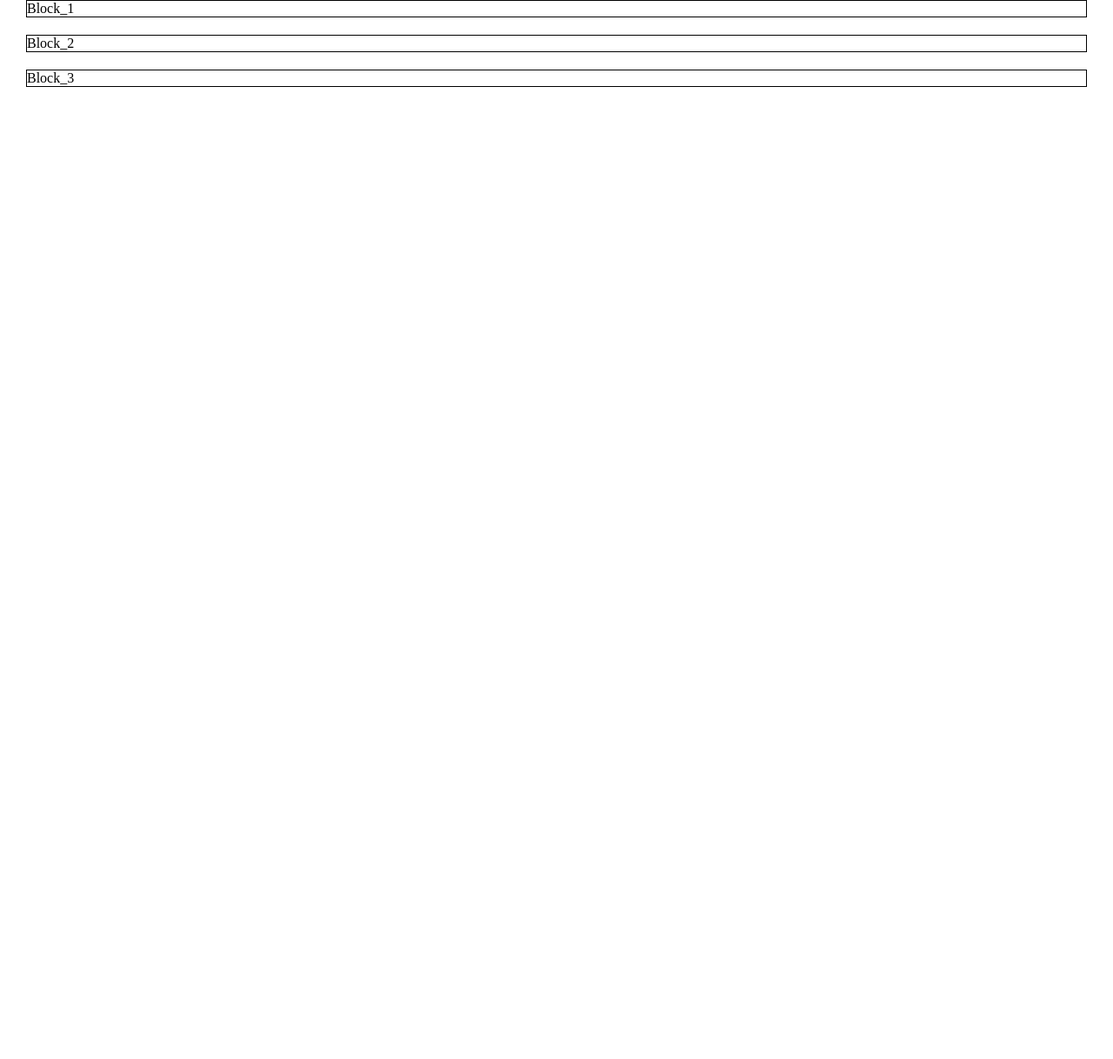
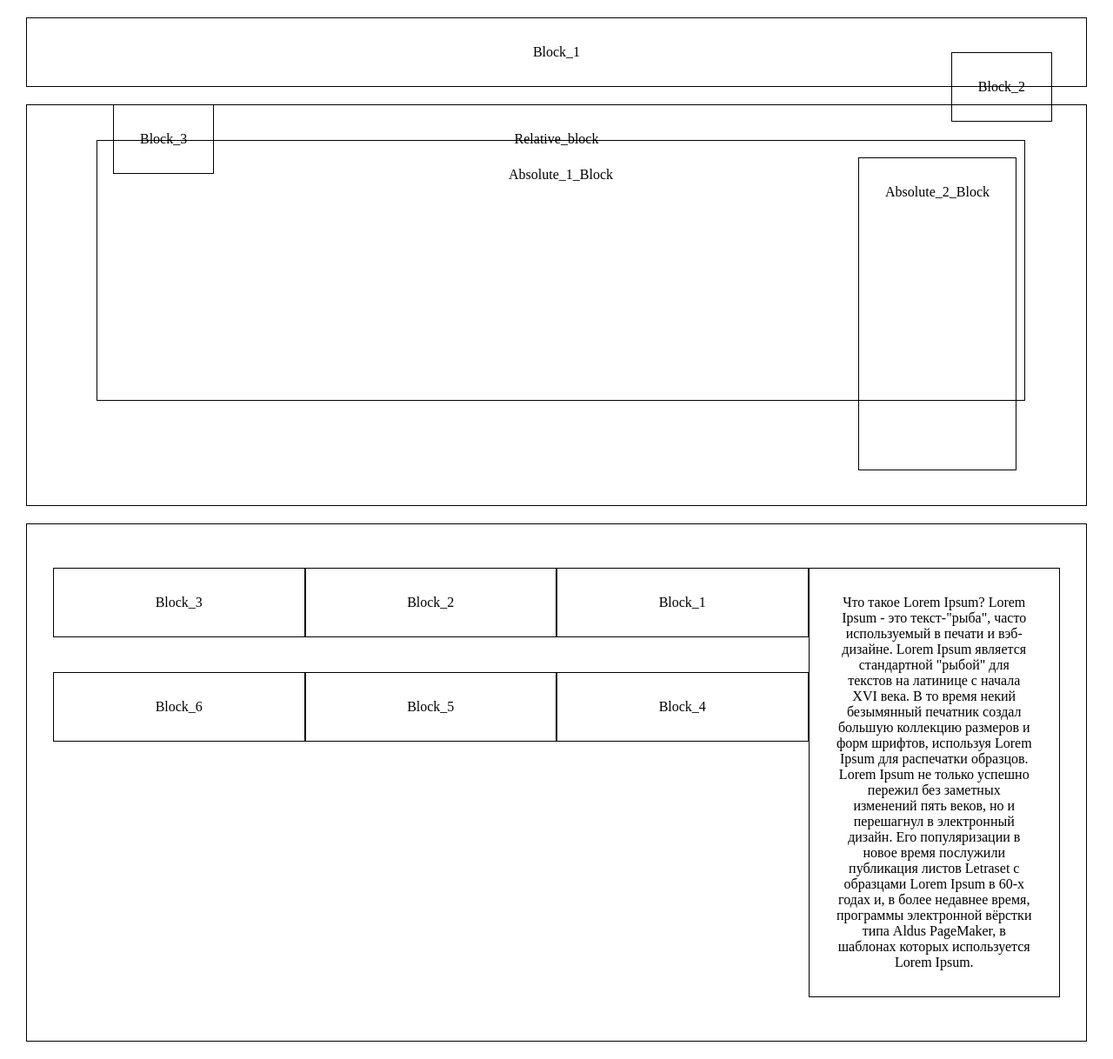
Before and after one commit to Hochheilige/UniWeb, a PHP site: page /block_type.html in a window 1280 px wide. Shown: the whole page at 87% size. Before the commit the page ends 100 px from the top, so only its background shows below. Run offline with PHP 8.4, Linux system fonts and the light colour scheme.

Commit message:
file using blocks + styles

```diff
--- a/block_type.html
+++ b/block_type.html
@@ -2,20 +2,66 @@
 <html>
     <head>
         <meta charset = "utf-8"/>
+        <!--Block type - Means that element takes up 100% of the width-->
         <title>
-            Block Type! <!--Means that element takes up 100% of the width-->
+            Block Type!
         </title>
         <link rel = "stylesheet" href = "styles.css"/>
     </head>
     <body>
-        <div>
+        <div class = "relative">
             Block_1
         </div>
-        <div>
+        <div class = "absolute">
             Block_2
         </div>
-        <div>
+        <div class = "fixed">
             Block_3
         </div>
+
+        <div class = "relative parent_block">
+            Relative_block
+            <div class = "absolute block1">
+                Absolute_1_Block
+            </div>
+
+            <div class = "absolute block2">
+                Absolute_2_Block
+            </div>
+        </div>
+
+        <div class = "parent_float">
+            <div>
+                Что такое Lorem Ipsum?
+Lorem Ipsum - это текст-"рыба", часто используемый в печати и вэб-дизайне. Lorem Ipsum является стандартной "рыбой" для текстов на латинице с начала XVI века. В то время некий безымянный печатник создал большую коллекцию размеров и форм шрифтов, используя Lorem Ipsum для распечатки образцов. Lorem Ipsum не только успешно пережил без заметных изменений пять веков, но и перешагнул в электронный дизайн. Его популяризации в новое время послужили публикация листов Letraset с образцами Lorem Ipsum в 60-х годах и, в более недавнее время, программы электронной вёрстки типа Aldus PageMaker, в шаблонах которых используется Lorem Ipsum.
+            </div>
+
+            <div>
+                Block_1
+            </div>
+
+            <div>
+                Block_2
+            </div>
+
+            <div>
+                Block_3
+            </div>
+
+            <div>
+                Block_4
+            </div>
+
+            <div>
+                Block_5
+            </div>
+
+            <div>
+                Block_6
+            </div>
+            <div class = "clear"></div>
+        </div>
+
+
     </body>
 </html>
--- a/styles.css
+++ b/styles.css
@@ -1,8 +1,61 @@
+/*
+    margin - отступ снаружи блока, они накладываются друг на друга и не суммируются
+    padding - отступ внутри блока
+*/
+
 body {
     margin: 0px;
 }
 div {
     border: 1px solid black;
     margin: 20px 30px 20px 30px; /*top right bottom left*/;
-    margin-top: 0;
+    padding: 30px;
+    text-align: center;
 }
+
+.relative {
+    position: relative;
+}
+
+.absolute {
+    position: absolute;
+    top: 40px;
+    right: 40px;
+}
+
+.fixed {
+    position: fixed;
+    top: 100px;
+    left: 100px;
+}
+
+.parent_block {
+    height: 400px;
+}
+
+.absolute.block1 {
+    top: 20px;
+    left: 50px;
+    bottom: 100px;
+}
+
+.absolute.block2 {
+    bottom: 20px;
+    right: 50px;
+}
+
+.parent_float div {
+    float: right;
+    width: 25%;
+    box-sizing: border-box;
+    margin: 20px 0px;
+}
+
+.clear {
+    clear: both;
+    float: none !important ;
+    margin: 0px;
+    padding: 0px;
+    border: none;
+
+}
```
